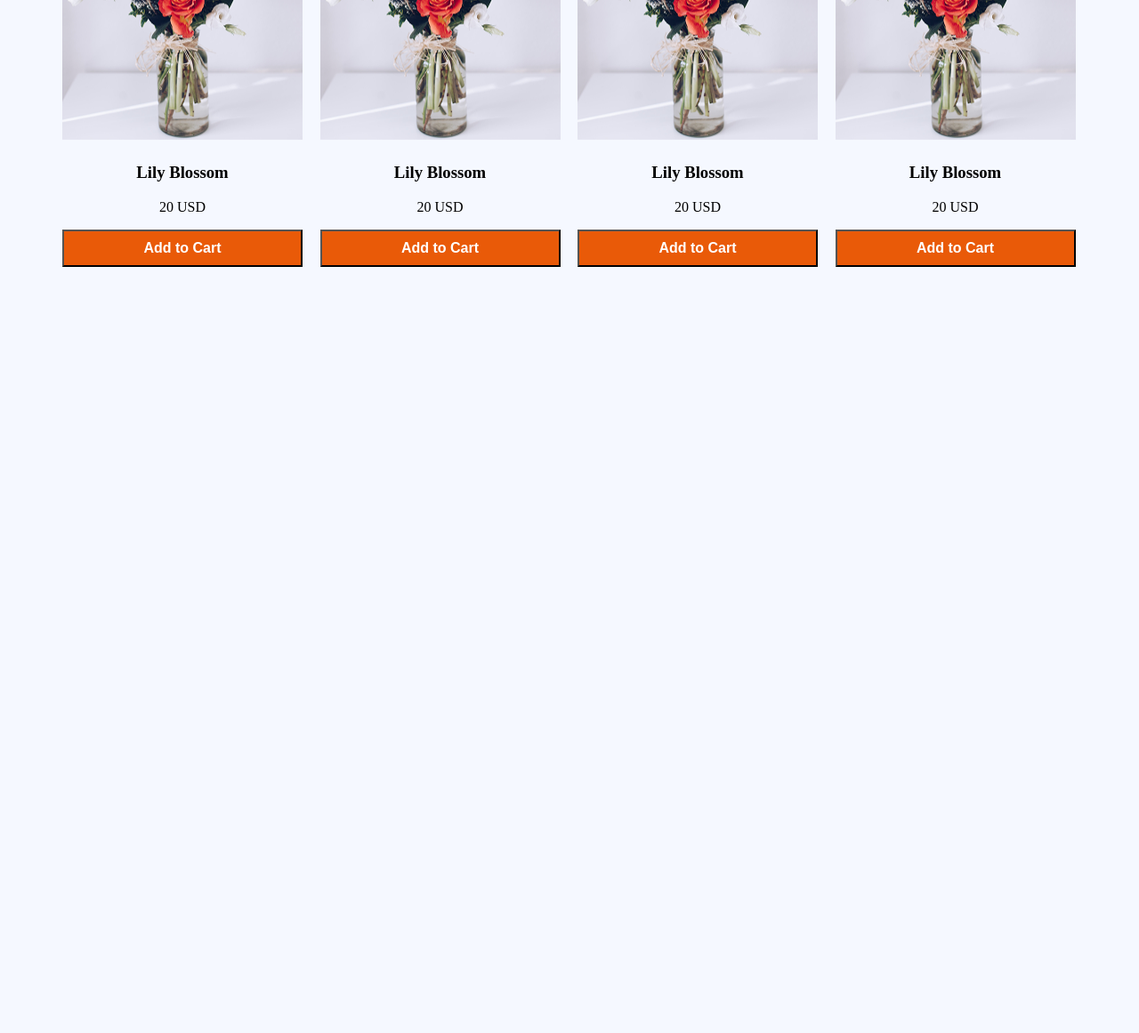
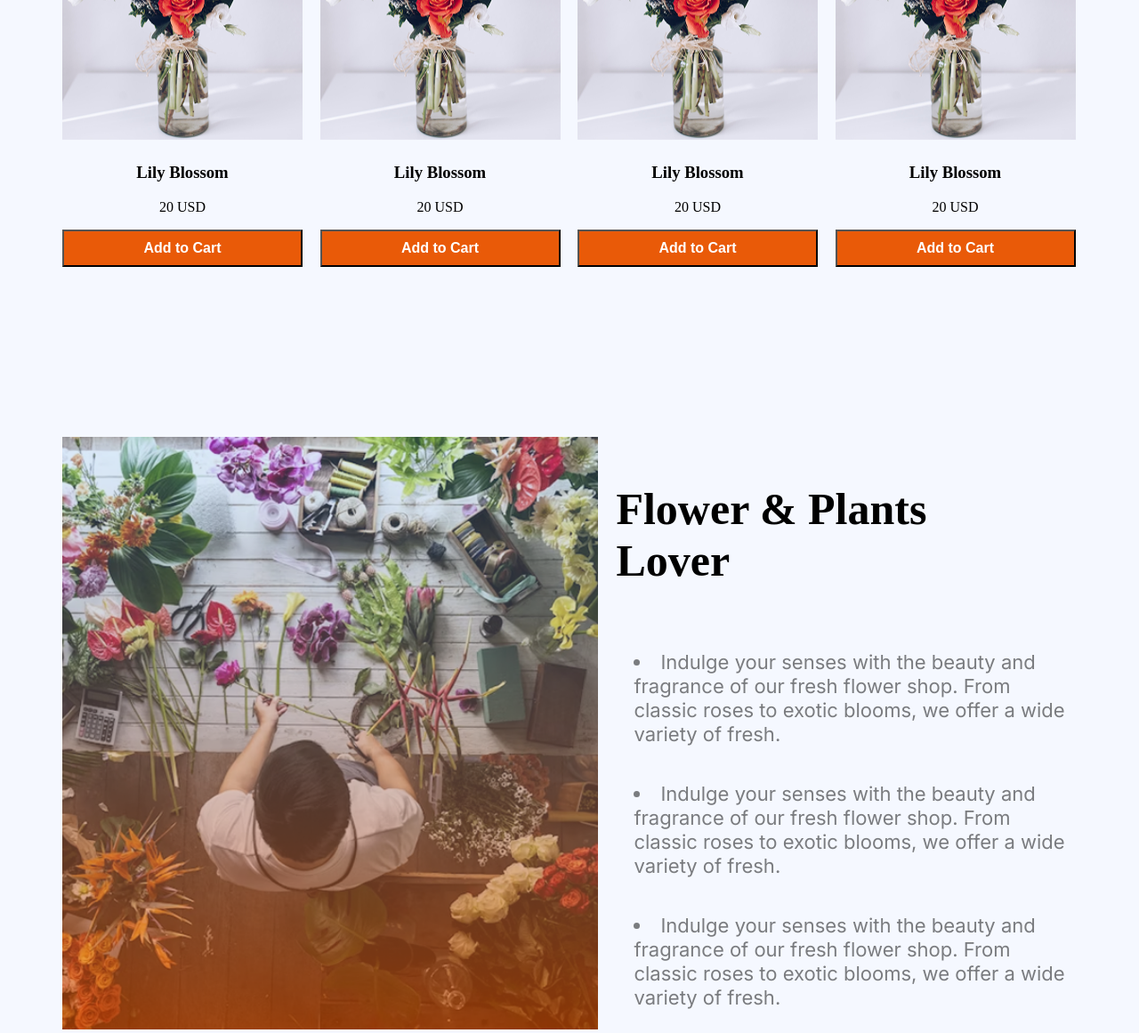
Before and after one commit to asifemran890/My-Second-Assignment-, a plain HTML site: page index.html in a window 1280 px wide. Shown: the part 1345-2506 px from the top of the page at 89% size. Before the commit the page ends 1645 px from the top, so only its background shows below. Drawn offline with Linux system fonts and the light colour scheme.

Commit message:
compelet flower & plants lover section

```diff
--- a/index.html
+++ b/index.html
@@ -121,6 +121,32 @@
           </div>
         </div>
       </section>
+      <!--Flower & Plants Lover SECTION-->
+      <section>
+        <div class="flower-lover">
+          <div>
+            <img src="./assets/flower-store.png" alt="" />
+          </div>
+          <div class="flower">
+            <h2>Flower & Plants <br />Lover</h2>
+            <li>
+              Indulge your senses with the beauty and fragrance of our fresh
+              flower shop. From classic roses to exotic blooms, we offer a wide
+              variety of fresh.
+            </li>
+            <li>
+              Indulge your senses with the beauty and fragrance of our fresh
+              flower shop. From classic roses to exotic blooms, we offer a wide
+              variety of fresh.
+            </li>
+            <li>
+              Indulge your senses with the beauty and fragrance of our fresh
+              flower shop. From classic roses to exotic blooms, we offer a wide
+              variety of fresh.
+            </li>
+          </div>
+        </div>
+      </section>
     </main>
   </body>
 </html>
--- a/style.css
+++ b/style.css
@@ -142,6 +142,38 @@ p {
   font-weight: 600;
   padding: 10px;
 }
+
+.flower-lover {
+  display: flex;
+  justify-content: space-between;
+
+  margin-top: 210px;
+  gap: 20px;
+}
+.flower-lover img {
+  height: 666px;
+  flex: none;
+}
+
+.flower h2 {
+  width: 540px;
+  height: 137px;
+  display: flex;
+  justify-content: center;
+  flex-direction: column;
+  font-weight: 700;
+  font-size: 50px;
+}
+.flower li {
+  color: rgba(0, 0, 0, 0.5);
+  font-family: Inter;
+  font-size: 22px;
+  font-weight: 400;
+  line-height: 27px;
+  text-align: left;
+  padding: 20px;
+}
+
 @media screen and (max-width: 576px) {
   .navbar {
     flex-direction: column;
```
